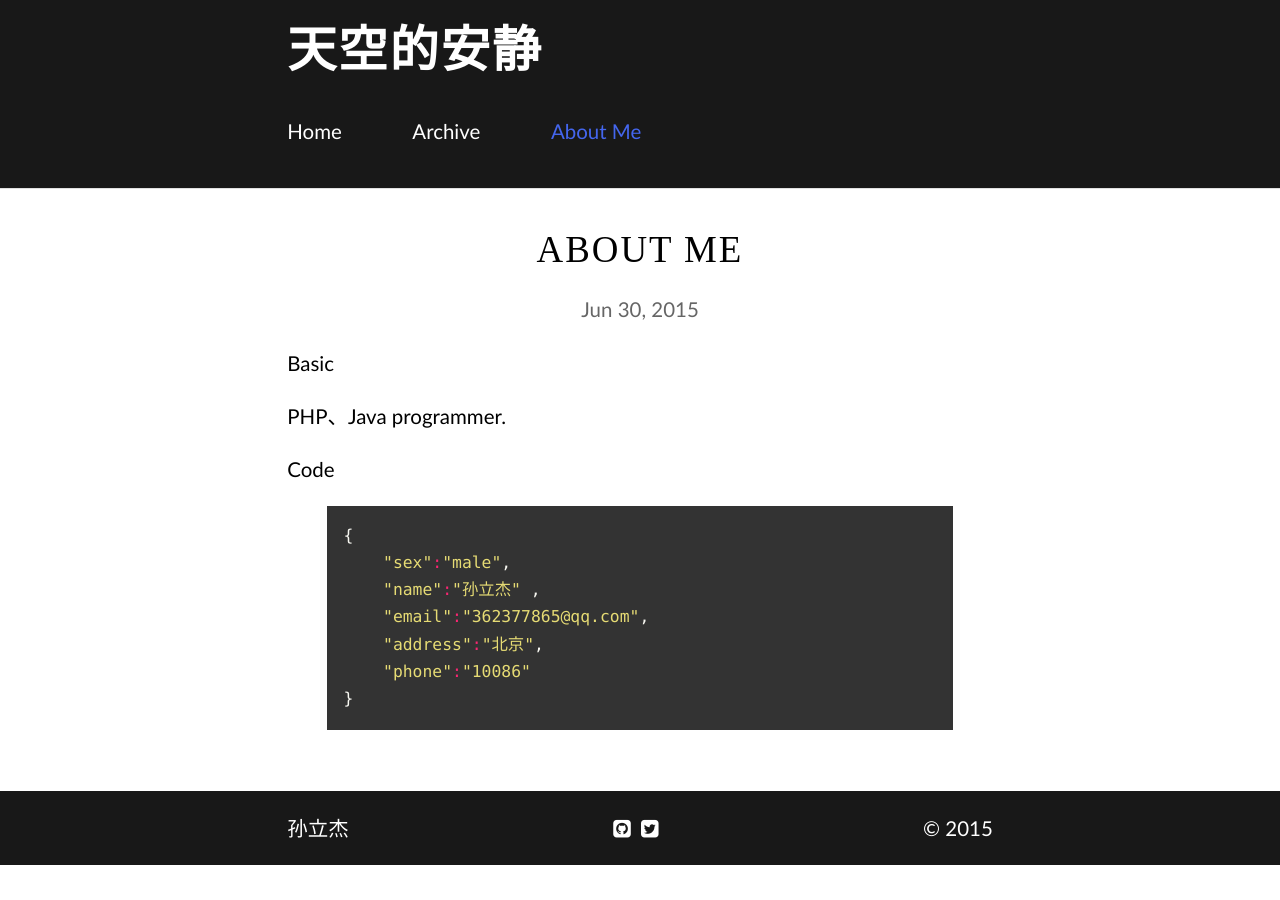
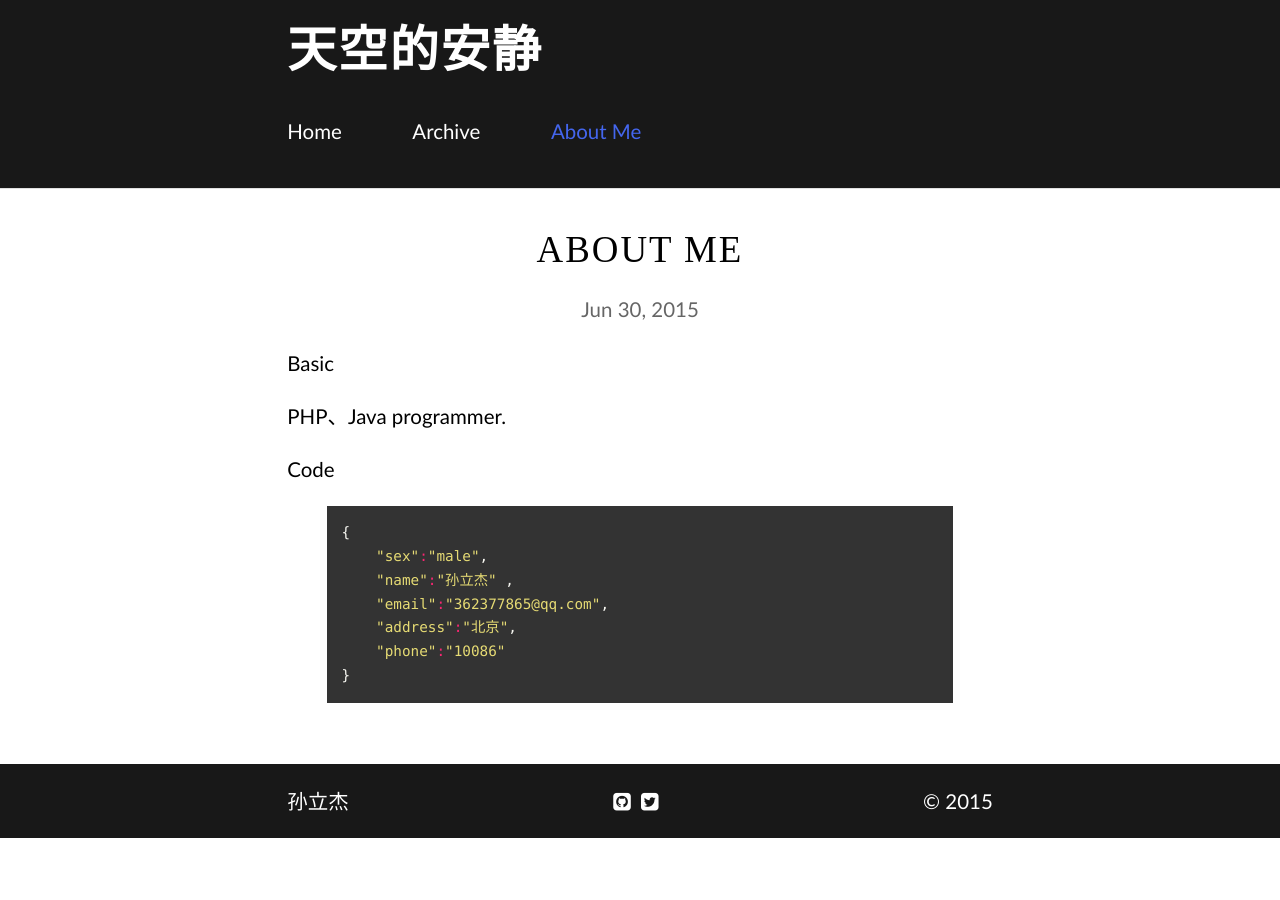
Before and after one commit to skyquiet/skyquiet.github.io, a Jekyll site: the page built from zz.md, in a window 1280 px wide. Built offline with Jekyll 4.4.1, drawn with Linux system fonts in a browser that asks for light colours; nearby versions of some CDN libraries; some web fonts are replaced.

Commit message:
修改代码字体大小 为0.7em

```diff
--- a/_sass/basic.sass
+++ b/_sass/basic.sass
@@ -38,7 +38,7 @@ table
 pre
     overflow: auto
     padding: 1em
-    font-size: .8em
+    font-size: .7em
 
 code
     font-family: Monaco,Consolas,Menlo, "Courier New", monospace !important
```
